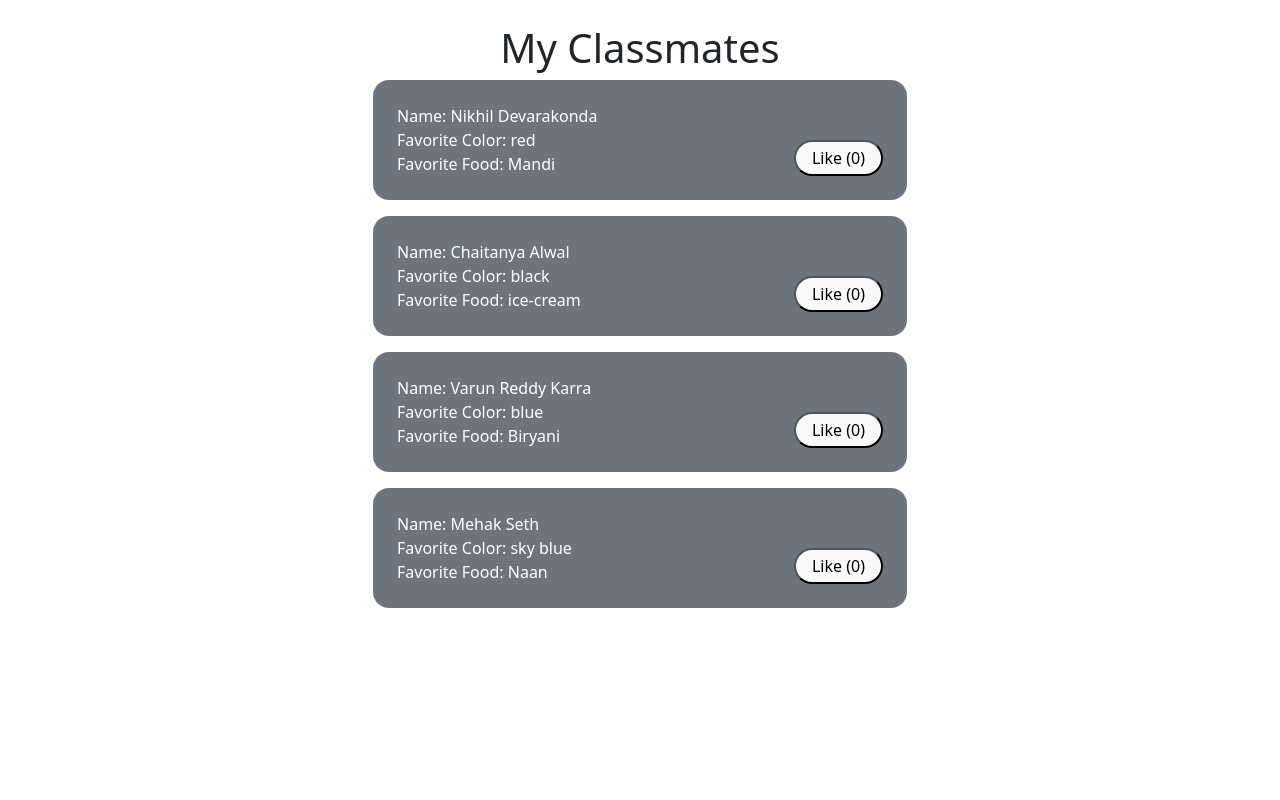
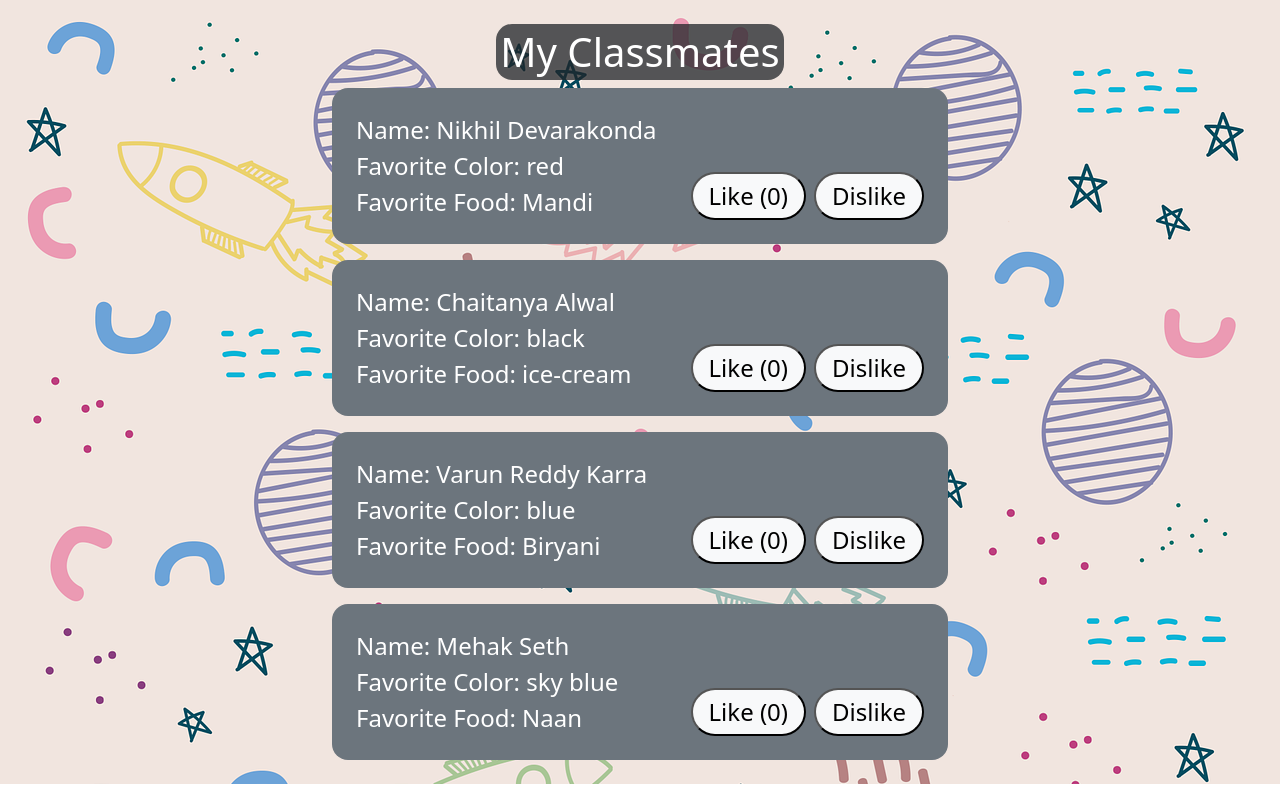
Before and after one commit to sri-nivas1227/My-Classmates, a React (Create React App) app: page / in a window 1280 px wide. Built offline with nearby package versions, Linux system fonts and the light colour scheme.

Commit message:
background image added and dislike button on people cards

```diff
--- a/src/App.css
+++ b/src/App.css
@@ -1,38 +1,10 @@
-.App {
-  text-align: center;
+.home {
+  background-image: url("./assets/doodle.png");
+  width: 100%;
+  padding: 0;
+  margin: 0;
 }
 
-.App-logo {
-  height: 40vmin;
-  pointer-events: none;
+.heading {
+  width: fit-content;
 }
-
-@media (prefers-reduced-motion: no-preference) {
-  .App-logo {
-    animation: App-logo-spin infinite 20s linear;
-  }
-}
-
-.App-header {
-  background-color: #282c34;
-  min-height: 100vh;
-  display: flex;
-  flex-direction: column;
-  align-items: center;
-  justify-content: center;
-  font-size: calc(10px + 2vmin);
-  color: white;
-}
-
-.App-link {
-  color: #61dafb;
-}
-
-@keyframes App-logo-spin {
-  from {
-    transform: rotate(0deg);
-  }
-  to {
-    transform: rotate(360deg);
-  }
-}
--- a/src/App.js
+++ b/src/App.js
@@ -22,14 +22,18 @@ function App() {
     },
   ];
   return (
-    <Container className="my-4">
-      <h1 className="text-center">My Classmates</h1>
-      <Container className="w-50 d-flex flex-column gap-3">
-        {people.map((person, index) => (
-          <Card key={index} person={person} />
-        ))}
-      </Container>
-    </Container>
+    <div className="home">
+      <div className="py-4 d-flex flex-column align-items-center">
+        <h1 className="text-center bg-dark bg-opacity-75 text-white p-1 rounded-4 heading">
+          My Classmates
+        </h1>
+        <Container className="w-50 d-flex flex-column gap-3">
+          {people.map((person, index) => (
+            <Card key={index} person={person} />
+          ))}
+        </Container>
+      </div>
+    </div>
   );
 }
 
--- a/src/Card.jsx
+++ b/src/Card.jsx
@@ -7,13 +7,13 @@ const Card = ({ person }) => {
   const [likes, setLikes] = useState(0);
   return (
     // The bootstrap classes are referred from ChatGPT
-    <div className="bg-secondary text-white p-4 rounded-4 w-auto d-flex justify-content-between">
+    <div className="bg-secondary text-white fs-4 p-4 rounded-4 w-auto d-flex justify-content-between">
       <div className="m-0">
         <p className="m-0 cursor-default">Name: {person.name}</p>
         <p className="m-0">Favorite Color: {person.favoriteColor}</p>
         <p className="m-0">Favorite Food: {person.favoriteFood}</p>
       </div>
-      <div className="d-flex justify-content-end align-items-end p-0 m-0 ">
+      <div className="d-flex justify-content-end align-items-end gap-2 p-0 m-0 ">
         <button
           onClick={() => {
             // Increment the likes count when the button is clicked
@@ -23,6 +23,15 @@ const Card = ({ person }) => {
         >
           Like ({likes})
         </button>
+        <button
+          onClick={() => {
+            // Increment the likes count when the button is clicked
+            setLikes((prev) => (prev > 0 ? prev - 1 : 0));
+          }}
+          className="bg-light text-black px-3 p-1 rounded-pill"
+        >
+          Dislike
+        </button>
       </div>
     </div>
   );
```
Also changed, not shown: src/assets/doodle.png (added).
